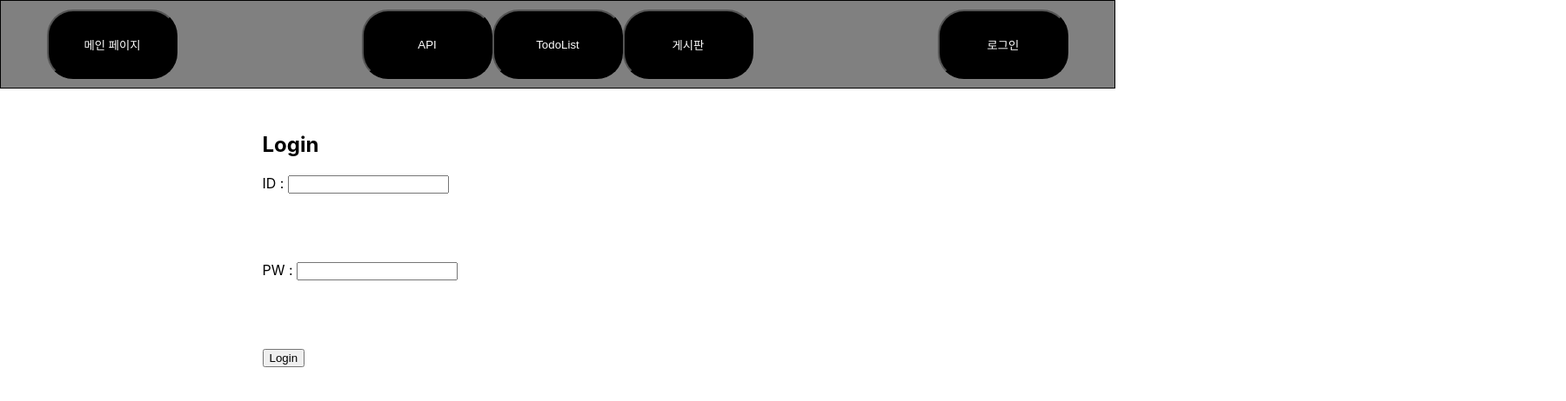
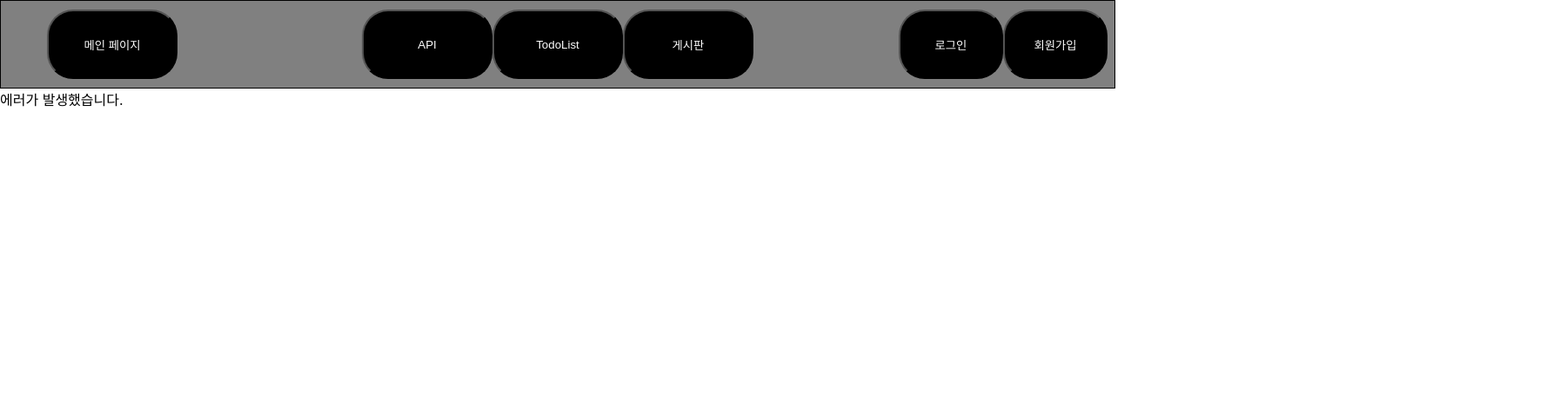
Before and after one commit to Akows/prj05, a React (Create React App) app in the folder client/: page /member in a window 1280 px wide. Shown: the top 462 px of the page at 87% size, 1800 px wide, since content can reach past the window. Built offline with nearby package versions, Linux system fonts and the light colour scheme.

Commit message:
[회원 페이지] - 상단 메뉴바에서 판별값을 받아 member 페이지에서 적절한 컴포넌트를 출력하는 방식으로 구현.

```diff
--- a/client/src/pages/member.js
+++ b/client/src/pages/member.js
@@ -1,108 +1,28 @@
 
-import React, { useState } from 'react';
-import axios from 'axios';
+import React from 'react';
+import { useLocation } from 'react-router-dom';
+
+import MemberInfo from '../components/memberinfo';
+import MemberLogin from '../components/memberlogin';
+import MemberJoin from '../components/memberjoin';
 
 import '../style/Member.css';
 
+// 메뉴바에서 'componentvalue'의 이름으로 출력될 컴포넌트를 판별.
 const Member = () => {
+    // Link로 넘어오는 값이기 때문에 useLocation를 이용하여 값을 받아 사용한다.
+    const location = useLocation();
+	const componentvalue = location.state?.value;
 
-    const [inputID, setInputID] = useState('')
-    const [inputPW, setInputPW] = useState('')
-
-    // 정확한 입력값을 체크하기 위해서 입력창의 값이 변하는 순간마다 값을 갱신, useState로 변수에 SET하도록 함.
-    const handleInputId = (e) => {
-        setInputID(e.target.value)
-    }
-
-    const handleInputPw = (e) => {
-        setInputPW(e.target.value)
-    }
-
-    // 아이디와 비밀번호를 입력하고 로그인 버튼을 클릭하면 작동되는 함수.
-    const onClickLogin = () => {
-        axios.post('/prj05/member/login', null, {
-            params: {
-                'MEMBER_ID': inputID,
-                'MEMBER_PW': inputPW
-            }
-        })
-        .then(res => {
-            console.log(res)
-            console.log('res.data.MEMBERID :: ', res.data.MEMBERID)
-            console.log('res.data.SystemMessage :: ', res.data.SystemMessage)
-
-            if (res.data.MEMBERID === undefined) {
-                // id 일치하지 않는 경우 userId = undefined, msg = '입력하신 id 가 일치하지 않습니다.'
-                console.log('======================',res.data.SystemMessage)
-                alert('입력하신 id 가 일치하지 않습니다.')
-
-            }
-            else if (res.data.MEMBERID === null) {
-                // id는 있지만, pw 는 다른 경우 userId = null , msg = undefined
-                console.log('======================','입력하신 비밀번호 가 일치하지 않습니다.')
-                alert('입력하신 비밀번호 가 일치하지 않습니다.')
-
-            }
-            else if (res.data.MEMBERID === inputID) {
-                // id, pw 모두 일치 userId = userId1, msg = undefined
-                console.log('======================','로그인 성공')
-                sessionStorage.setItem('MEMBER_ID', inputID)
-            }
-            // 작업 완료 되면 페이지 이동(새로고침)
-            document.location.href = '/'
-        })
-        .catch()
-    }
-
-    // // 페이지 렌더링 후 가장 처음 호출되는 함수
-    // useEffect(() => {
-    //     axios
-    //     .get('/prj05/member/login')
-    //     .then(res =>
-    //         console.log(res)
-    //     )
-    //     .catch()
-    // },
-    // // 페이지 호출 후 처음 한번만 호출될 수 있도록 [] 추가
-    // [])
-
-    return (
-        <>
-
-        <div className='member-outer'>
-
-            <div className='member-inner'>
-
-                <div className='member-inner-loginform'>
-
-                    <h2>Login</h2>
-
-                    <div className='member-inner-loginform-idinput'>
-                        <label htmlFor='inputid'>ID : </label>
-                        <input type='text' name='inputid' value={inputID} onChange={handleInputId} />
-                    </div>
-                    <div className='member-inner-loginform-pwinput'>
-                        <label htmlFor='inputpw'>PW : </label>
-                        <input type='password' name='inputpw' value={inputPW} onChange={handleInputPw} />
-                    </div>
-                    <div className='member-inner-loginform-submitbtu'>
-                        <button type='button' onClick={onClickLogin}>Login</button>
-                    </div>
-
-                </div>
-
-            </div>
-
-        </div>
-
-        </>
-
-
-
-
-
-
-    )
+    // 값을 componentvalue에 넣어 알맞은 컴포넌트를 출력해준다.
+    if (componentvalue === 'memberinfo')
+        return <MemberInfo/>;
+    else if (componentvalue === 'memberlogin')
+        return <MemberLogin/>;
+    else if (componentvalue === 'memberjoin')
+        return <MemberJoin/>;
+    else
+        return '에러가 발생했습니다.';
 }
 
 export default Member;
--- a/client/src/pages/menubar.js
+++ b/client/src/pages/menubar.js
@@ -21,35 +21,40 @@ const Menubar = (props) => {
             <div className='menubar-outer menubar-btu'>
                 <div className='menubar-main menubar-btu'>
                     <Link to={'/'}>
-                        <button className='menubar-button'>메인 페이지</button>
+                        <button className='menubar-button-big'>메인 페이지</button>
                     </Link>
                 </div>
 
                 <div className='menubar-menu menubar-btu'>
                     <Link to={'/api'}>
-                        <button className='menubar-button'>API</button>
+                        <button className='menubar-button-big'>API</button>
                     </Link>
                     <Link to={'/todolist'}>
-                        <button className='menubar-button'>TodoList</button>
+                        <button className='menubar-button-big'>TodoList</button>
                     </Link>
                     <Link to={'/board'}>
-                        <button className='menubar-button'>게시판</button>
+                        <button className='menubar-button-big'>게시판</button>
                     </Link>
                 </div>
 
                 <div className='menubar-member menubar-btu'>
                     {props.isLogin ?
                         <>
-                            <Link to={'/member'}>
-                                <button className='menubar-button'>회원정보</button>
+                            <Link to={'/member'} state={{ value: 'memberinfo' }}>
+                                <button className='menubar-button-small'>회원정보</button>
                             </Link>
 
-                            <button className='menubar-button' onClick={logout}>로그아웃</button>
+                            <button className='menubar-button-small' onClick={logout}>로그아웃</button>
                         </>
                     :
-                        <Link to={'/member'}>
-                            <button className='menubar-button'>로그인</button>
-                        </Link>
+                        <>
+                            <Link to={'/member'} state={{ value: 'memberlogin' }}>
+                                <button className='menubar-button-small'>로그인</button>
+                            </Link>
+                            <Link to={'/member'} state={{ value: 'memberjoin' }}>
+                                <button className='menubar-button-small'>회원가입</button>
+                            </Link>
+                        </>
                     }
                 </div>
             </div>
--- a/client/src/style/Menubar.css
+++ b/client/src/style/Menubar.css
@@ -26,7 +26,7 @@
     height: 100%;
 }
 
-.menubar-button {
+.menubar-button-big {
     width: 150px;
     height: 80px;
 
@@ -35,3 +35,20 @@
     color: white;
     background-color: black;
 }
+
+.menubar-button-small {
+    width: 120px;
+    height: 80px;
+
+    border-radius: 30px;
+
+    color: white;
+    background-color: black;
+}
+
+.menubar-button-big:active {
+    color: red;
+}
+.menubar-button-small:active {
+    color: red;
+}
```
